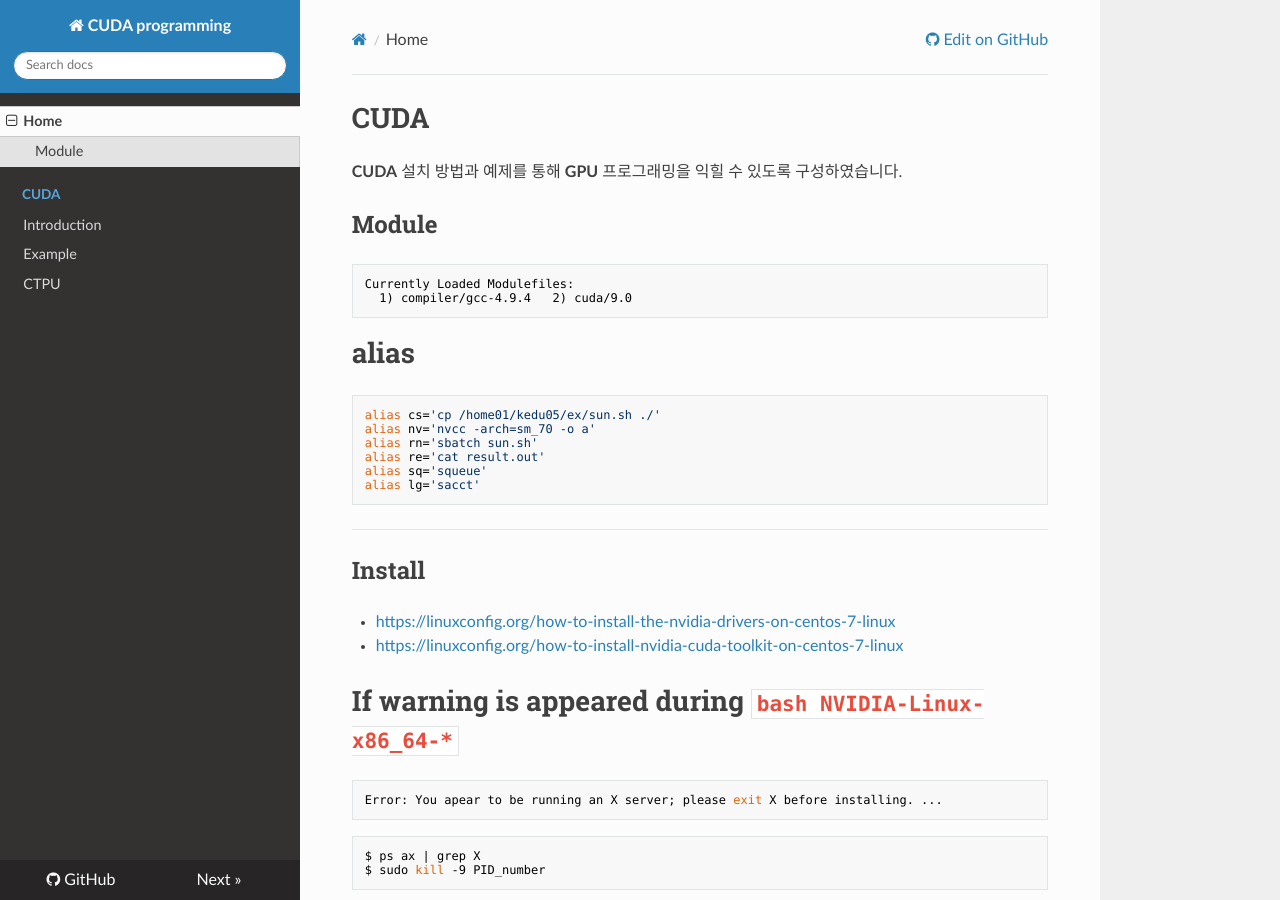
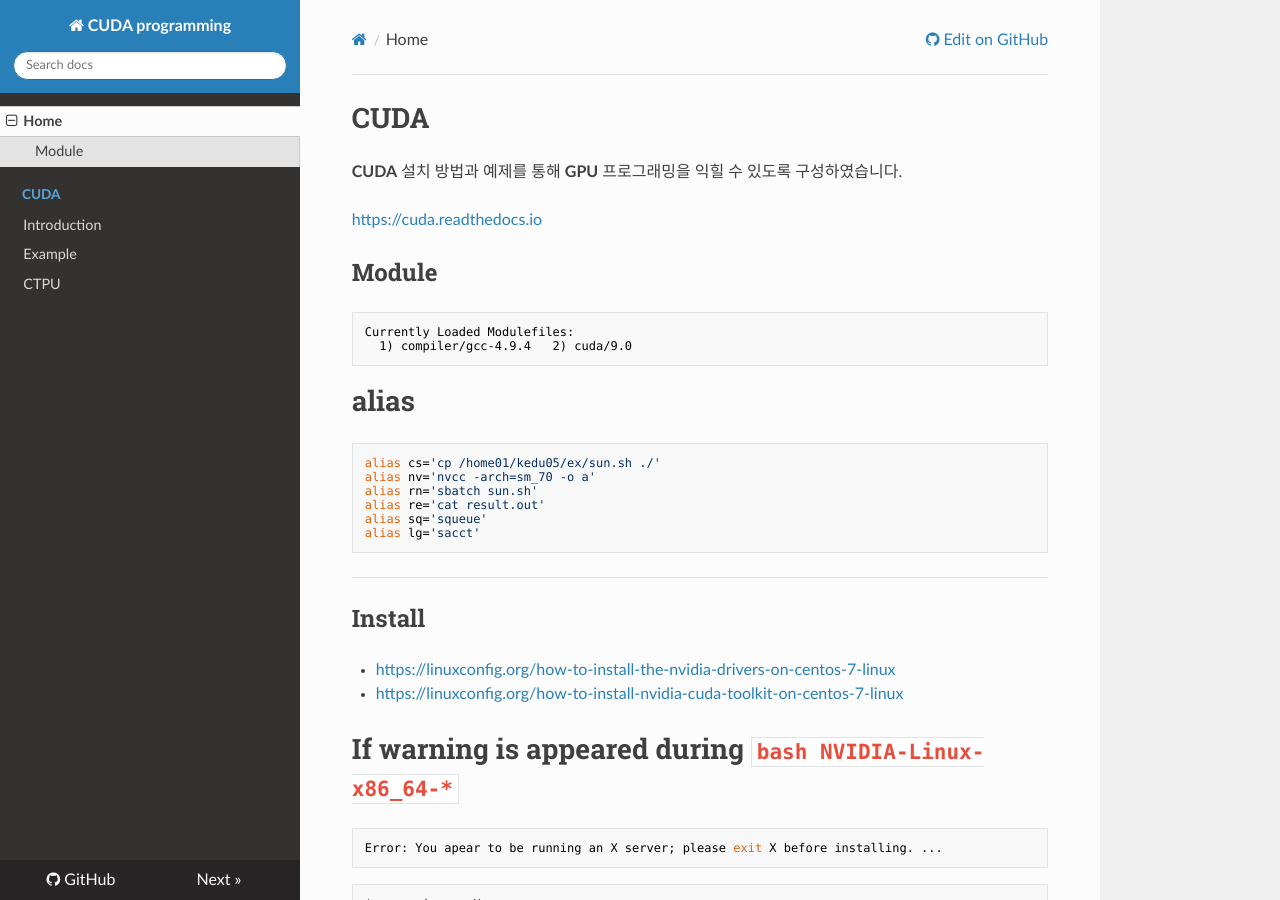
Before and after one commit to WonyoungCho/CUDA, an MkDocs documentation site: the page built from docs/index.md, in a window 1280 px wide and 900 px high. Built offline with MkDocs 1.6.1, drawn with Linux system fonts in a browser that asks for light colours; nearby versions of some CDN libraries; old or Windows-style settings are respelled for this version of MkDocs; part of the change alters nothing that is shown.

Commit message:
Update index.md

````diff
--- a/docs/index.md
+++ b/docs/index.md
@@ -1,5 +1,7 @@
 # CUDA
 **CUDA** 설치 방법과 예제를 통해 **GPU** 프로그래밍을 익힐 수 있도록 구성하였습니다.
+
+<a href="https://cuda.readthedocs.io" target="_blank"> https://cuda.readthedocs.io </a>
 
 ## Module
 ```sh
````
